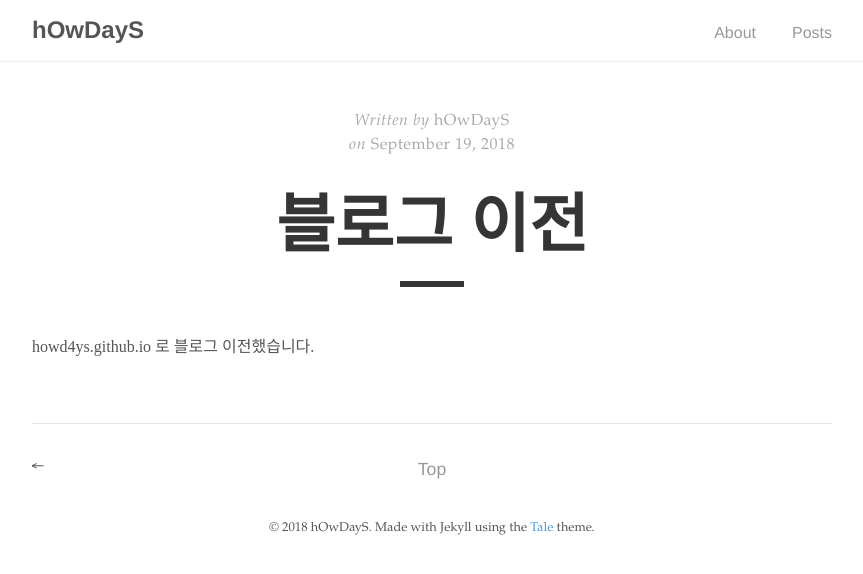
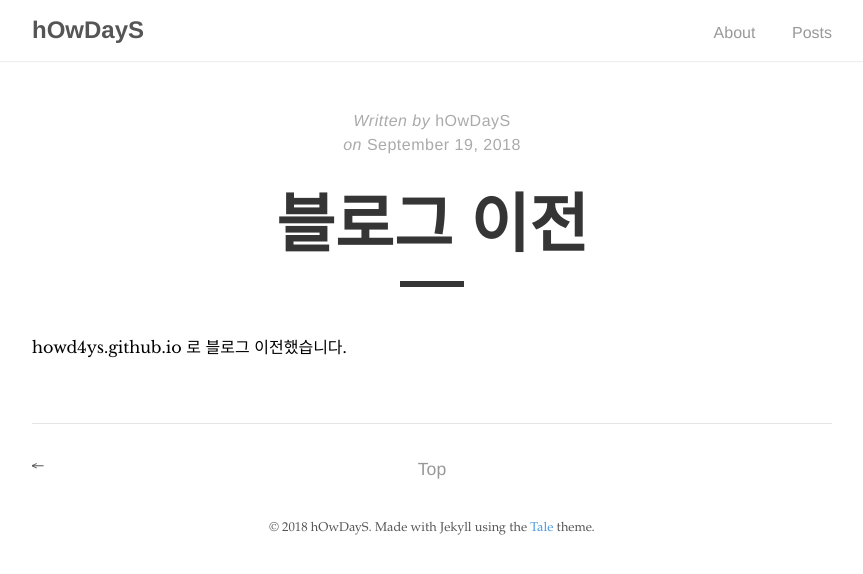
Before and after one commit to hOwD4yS/hOwD4yS.github.io, a Jekyll site: the page built from _posts/2018-09-19-블로그 이전.md, in a window 1280 px wide. Shown: the top 574 px of the page, without its empty margins (208-1071 px from the left). Built offline with Jekyll 4.4.1, drawn with Linux system fonts in a browser that asks for light colours.

Commit message:
add new post

```diff
--- a/_sass/tale/_base.scss
+++ b/_sass/tale/_base.scss
@@ -5,13 +5,13 @@
 
 html,
 body {
-  color: $default-color;
+  color: $sans-serif;
   margin: 0;
   padding: 0;
 }
 
 html {
-
+  font-family: $serif-primary;
   font-size: 14px;
   overflow-y: scroll;
 
--- a/_sass/tale/_post.scss
+++ b/_sass/tale/_post.scss
@@ -3,7 +3,7 @@
 
   &-info {
     color: $default-tint;
-    font-family: $serif-secondary;
+    font-family: $sans-serif;
     letter-spacing: 0.5px;
     text-align: center;
 
```
